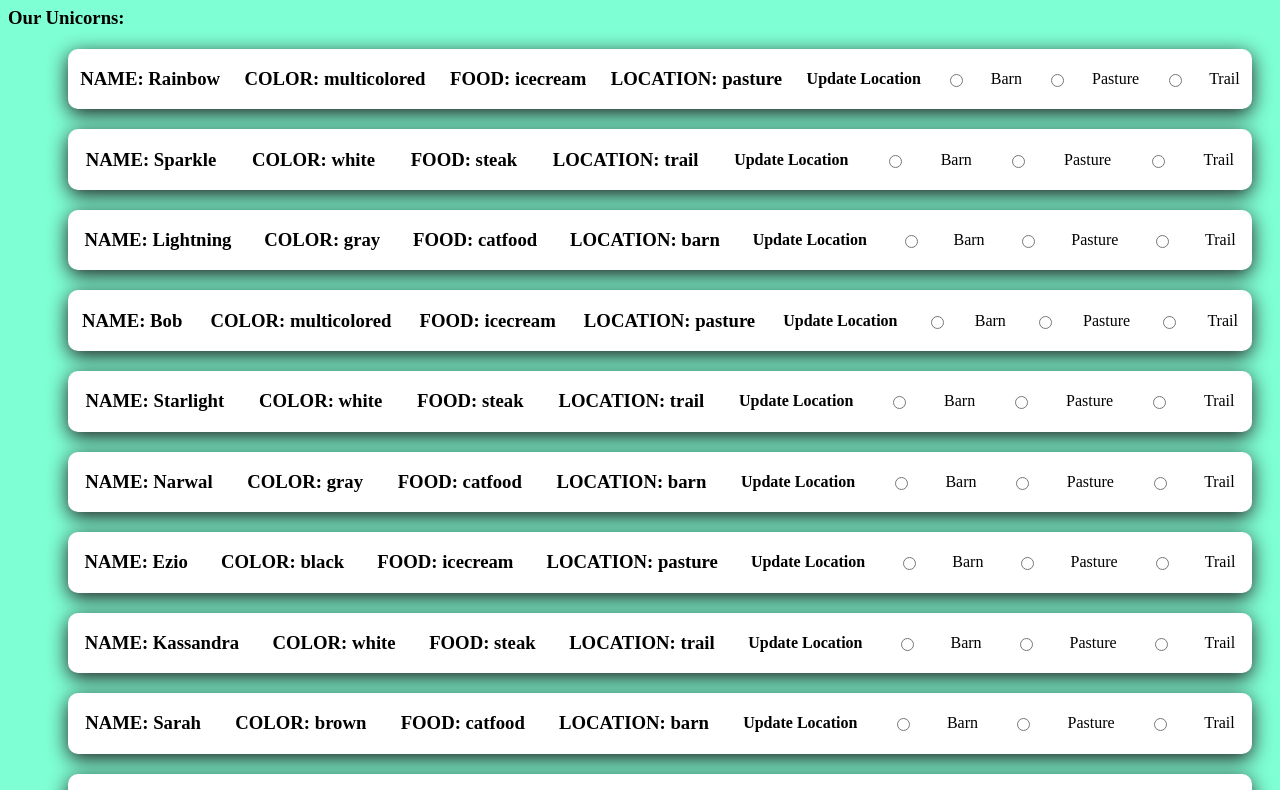
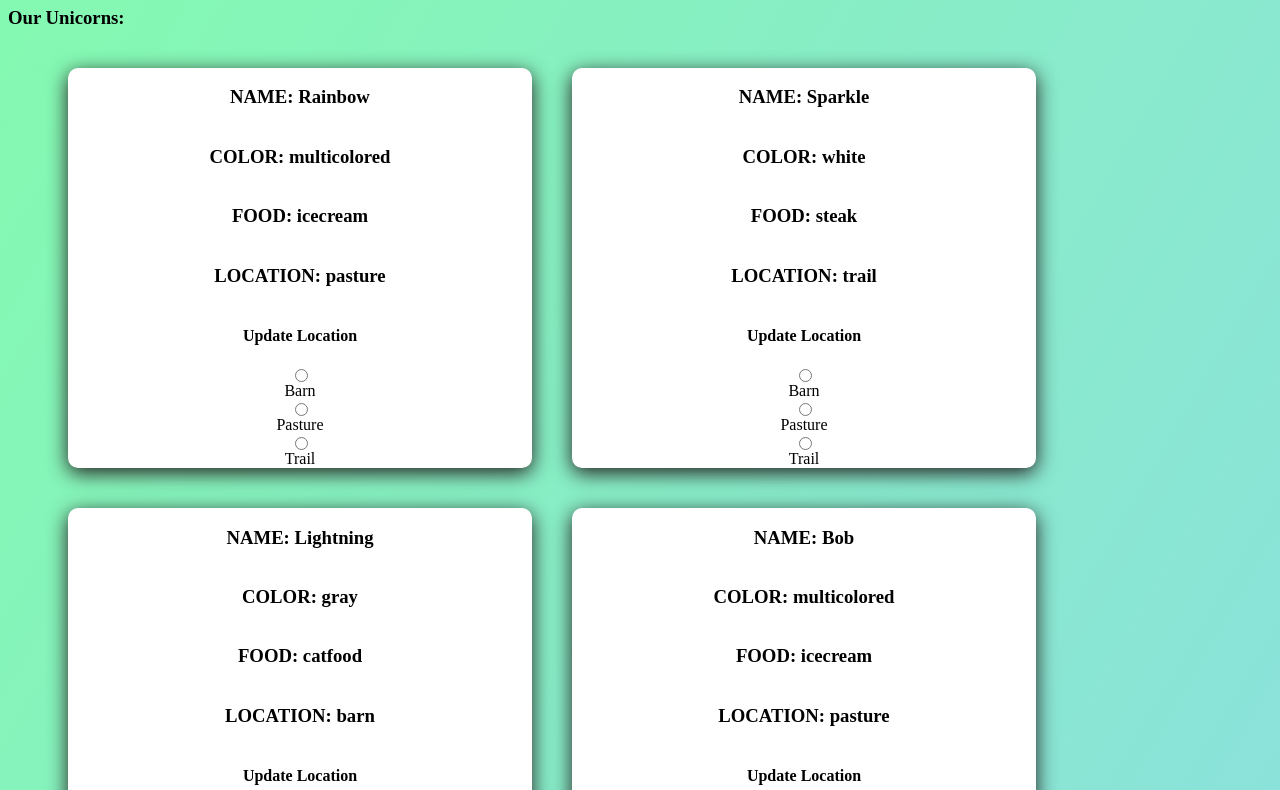
Before and after one commit to adrienneeaston/unicorn-ranch, a plain HTML site: page index.html in a window 1280 px wide. Shown: the part 73-863 px from the top of the page. Drawn offline with Linux system fonts and the light colour scheme.

Commit message:
styling for objects

```diff
--- a/styles.css
+++ b/styles.css
@@ -1,9 +1,12 @@
 body {
-  background-color: aquamarine;
+  background-image: linear-gradient(120deg, #84fab0 0%, #8fd3f4 100%);
+  width: 1200px;
 }
 
 ul {
   list-style-type: none;
+  display: flex;
+  flex-wrap: wrap;
 }
 
 li {
@@ -13,7 +16,7 @@ li {
   box-shadow: 0px 5px 20px rgb(34, 30, 30);
   margin: 20px;
   display: flex;
-  flex-direction: row;
+  flex-direction: column;
   justify-content: space-around;
   background: white;
   align-items: center;
```
